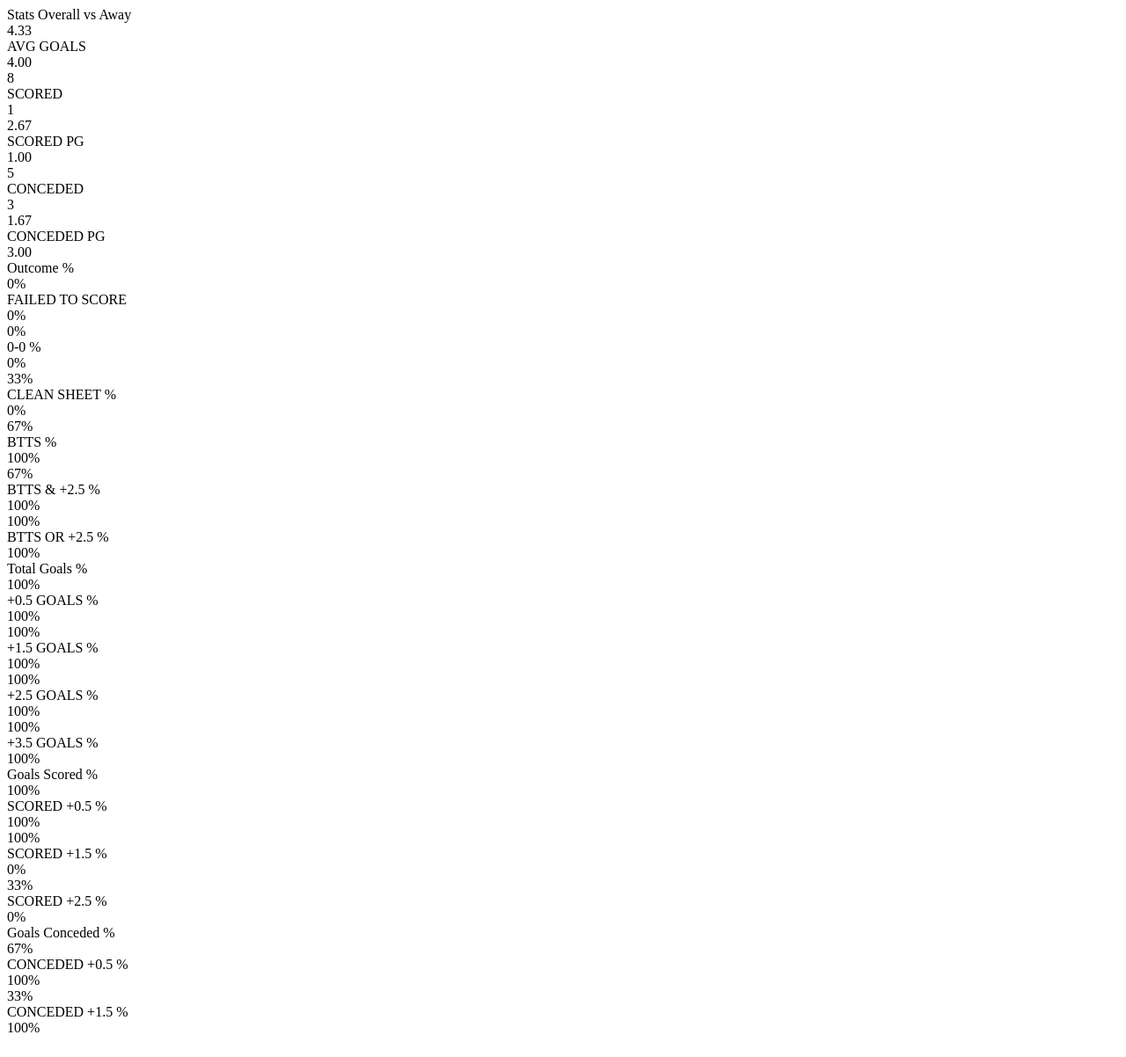
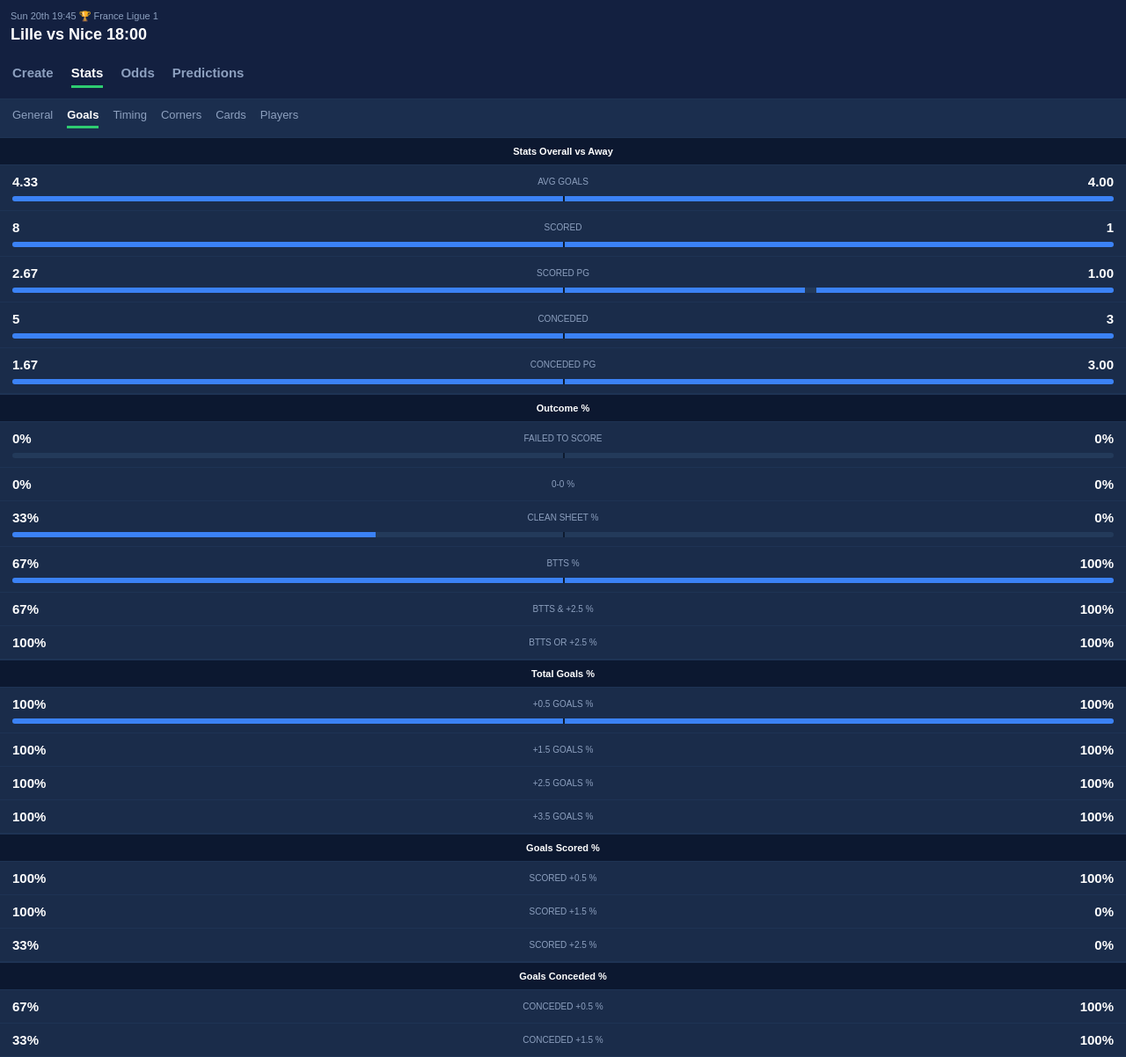
Before and after one commit to Abednico-byte/abed-predict-world, a Flask app: page /game/fr_l1/0 in a window 1280 px wide. Shown: the whole page at 88% size. Before the commit the page ends 1174 px from the top, so only its background shows below. Run offline with Flask 3, Linux system fonts and the light colour scheme.

Commit message:
Update game.html

```diff
--- a/templates/game.html
+++ b/templates/game.html
@@ -1,4 +1,41 @@
-<div id="tab-goals" class="hide">
+<!DOCTYPE html><html><head><meta name="viewport" content="width=device-width,initial-scale=1"><title>{{game}}</title><style>
+*{margin:0;padding:0;box-sizing:border-box}
+body{background:#0e1a2f!important;color:#cbd5e1;font-family:sans-serif;font-size:12px}
+.top{background:#132040;padding:12px}.m{font-size:18px;font-weight:800;color:#fff;margin-top:4px}
+.tabs{display:flex;gap:20px;padding:12px 14px;background:#132040;border-bottom:1px solid #1e3354}.tab{color:#8da0bf;font-size:15px;font-weight:600;cursor:pointer;padding-bottom:6px}.tab.active{color:#fff;border-bottom:3px solid #2ecc71}
+.subs{display:flex;gap:16px;padding:10px 14px;background:#1b2e4e;overflow:auto;white-space:nowrap}.sub{color:#8da0bf;cursor:pointer;font-size:13px;padding-bottom:5px}.sub.active{color:#fff;border-bottom:3px solid #2ecc71;font-weight:700}
+.sec{background:#0c1830;padding:9px;text-align:center;font-weight:800;color:#fff;font-size:11px;border-top:1px solid #1e3354;border-bottom:1px solid #1e3354}
+.r{background:#1a2c4a!important;padding:10px 14px;border-bottom:1px solid #1e3354}.rtop{display:flex;justify-content:space-between;align-items:center}.lv{font-weight:800;color:#fff;font-size:15px;min-width:50px;text-align:left}.rv{font-weight:800;color:#fff;font-size:15px;min-width:50px;text-align:right}.mid{flex:1;font-size:10px;color:#8da0bf;text-transform:uppercase;text-align:center}
+.bar{height:6px;background:#233a5a;border-radius:10px;margin-top:8px;display:flex;position:relative;overflow:hidden}.l{height:100%;background:#3b82f6}.rbar{height:100%;background:#3b82f6;margin-left:auto}.bar::after{content:'';position:absolute;left:50%;top:0;bottom:0;width:2px;background:#0e1a2f}
+.hide{display:none!important}
+.pfilter{display:flex;gap:10px;padding:10px;background:#1b2e4e}.pdrop{flex:1;background:#132040;border:1px solid #2a4362;color:#fff;padding:9px;border-radius:10px;font-size:13px;position:relative;cursor:pointer}
+.pmenu{position:absolute;top:40px;left:0;right:0;background:#1e3455;border:1px solid #2a4362;border-radius:12px;max-height:400px;overflow:auto;z-index:999;padding:8px;display:none}.pmenu.open{display:block}
+.pitem{padding:8px 12px;color:#9bb0cc;font-size:12px;cursor:pointer;border-radius:6px}.pitem:hover{color:#2ecc71;background:#2a4a6e}
+.pcat{font-size:10px;color:#6b7f9e;font-weight:800;margin:12px 0 4px 8px}
+.searchbox{width:calc(100% - 20px);background:#132040;border:1px solid #2a4362;color:#fff;padding:10px;margin:10px;border-radius:10px}
+.prow{display:flex;justify-content:space-between;padding:12px;background:#1a2c4a;border-bottom:1px solid #1e3354}
+.sbar{width:80px;height:6px;background:#233a5a;border-radius:10px;overflow:hidden}.sfill{height:100%;background:#2ecc71}
+</style></head><body>
+<div class="top"><div style="color:#8da0bf;font-size:11px">Sun 20th 19:45 🏆 France Ligue 1</div><div class="m">{{game}}</div></div>
+<div class="tabs">
+<div class="tab" onclick="showTop('create')">Create</div>
+<div class="tab active" onclick="showTop('stats')">Stats</div>
+<div class="tab" onclick="showTop('odds')">Odds</div>
+<div class="tab" onclick="showTop('pred')">Predictions</div>
+</div>
+<div id="content-stats">
+<div class="subs">
+<div class="sub" id="s-general" onclick="showS('general')">General</div>
+<div class="sub active" id="s-goals" onclick="showS('goals')">Goals</div>
+<div class="sub" id="s-timing" onclick="showS('timing')">Timing</div>
+<div class="sub" id="s-corners" onclick="showS('corners')">Corners</div>
+<div class="sub" id="s-cards" onclick="showS('cards')">Cards</div>
+<div class="sub" id="s-players" onclick="showS('players')">Players</div>
+</div>
+
+<div id="tab-general" class="hide"><div class="sec">General</div><div class="r"><div class="rtop"><div class="lv">16</div><div class="mid">LEAGUE POS</div><div class="rv">9</div></div></div></div>
+
+<div id="tab-goals">
 <div class="sec">Stats Overall vs Away</div>
 <div class="r"><div class="rtop"><div class="lv">4.33</div><div class="mid">AVG GOALS</div><div class="rv">4.00</div></div><div class="bar"><div class="l" style="width:52%"></div><div class="rbar" style="width:48%"></div></div></div>
 <div class="r"><div class="rtop"><div class="lv">8</div><div class="mid">SCORED</div><div class="rv">1</div></div><div class="bar"><div class="l" style="width:88%"></div><div class="rbar" style="width:12%"></div></div></div>
@@ -8,24 +45,46 @@
 
 <div class="sec">Outcome %</div>
 <div class="r"><div class="rtop"><div class="lv">0%</div><div class="mid">FAILED TO SCORE</div><div class="rv">0%</div></div><div class="bar"><div class="l" style="width:0%"></div><div class="rbar" style="width:0%"></div></div></div>
-<div class="r"><div class="rtop"><div class="lv">0%</div><div class="mid">0-0 %</div><div class="rv">0%</div></div><div class="bar"><div class="l" style="width:0%"></div><div class="rbar" style="width:0%"></div></div></div>
+<div class="r"><div class="rtop"><div class="lv">0%</div><div class="mid">0-0 %</div><div class="rv">0%</div></div></div>
 <div class="r"><div class="rtop"><div class="lv">33%</div><div class="mid">CLEAN SHEET %</div><div class="rv">0%</div></div><div class="bar"><div class="l" style="width:33%"></div><div class="rbar" style="width:0%"></div></div></div>
 <div class="r"><div class="rtop"><div class="lv">67%</div><div class="mid">BTTS %</div><div class="rv">100%</div></div><div class="bar"><div class="l" style="width:40%"></div><div class="rbar" style="width:100%"></div></div></div>
-<div class="r"><div class="rtop"><div class="lv">67%</div><div class="mid">BTTS & +2.5 %</div><div class="rv">100%</div></div><div class="bar"><div class="l" style="width:40%"></div><div class="rbar" style="width:100%"></div></div></div>
-<div class="r"><div class="rtop"><div class="lv">100%</div><div class="mid">BTTS OR +2.5 %</div><div class="rv">100%</div></div><div class="bar"><div class="l" style="width:100%"></div><div class="rbar" style="width:100%"></div></div></div>
+<div class="r"><div class="rtop"><div class="lv">67%</div><div class="mid">BTTS & +2.5 %</div><div class="rv">100%</div></div></div>
+<div class="r"><div class="rtop"><div class="lv">100%</div><div class="mid">BTTS OR +2.5 %</div><div class="rv">100%</div></div></div>
 
 <div class="sec">Total Goals %</div>
 <div class="r"><div class="rtop"><div class="lv">100%</div><div class="mid">+0.5 GOALS %</div><div class="rv">100%</div></div><div class="bar"><div class="l" style="width:100%"></div><div class="rbar" style="width:100%"></div></div></div>
-<div class="r"><div class="rtop"><div class="lv">100%</div><div class="mid">+1.5 GOALS %</div><div class="rv">100%</div></div><div class="bar"><div class="l" style="width:100%"></div><div class="rbar" style="width:100%"></div></div></div>
-<div class="r"><div class="rtop"><div class="lv">100%</div><div class="mid">+2.5 GOALS %</div><div class="rv">100%</div></div><div class="bar"><div class="l" style="width:100%"></div><div class="rbar" style="width:100%"></div></div></div>
-<div class="r"><div class="rtop"><div class="lv">100%</div><div class="mid">+3.5 GOALS %</div><div class="rv">100%</div></div><div class="bar"><div class="l" style="width:100%"></div><div class="rbar" style="width:100%"></div></div></div>
+<div class="r"><div class="rtop"><div class="lv">100%</div><div class="mid">+1.5 GOALS %</div><div class="rv">100%</div></div></div>
+<div class="r"><div class="rtop"><div class="lv">100%</div><div class="mid">+2.5 GOALS %</div><div class="rv">100%</div></div></div>
+<div class="r"><div class="rtop"><div class="lv">100%</div><div class="mid">+3.5 GOALS %</div><div class="rv">100%</div></div></div>
 
 <div class="sec">Goals Scored %</div>
-<div class="r"><div class="rtop"><div class="lv">100%</div><div class="mid">SCORED +0.5 %</div><div class="rv">100%</div></div><div class="bar"><div class="l" style="width:100%"></div><div class="rbar" style="width:100%"></div></div></div>
-<div class="r"><div class="rtop"><div class="lv">100%</div><div class="mid">SCORED +1.5 %</div><div class="rv">0%</div></div><div class="bar"><div class="l" style="width:100%"></div><div class="rbar" style="width:0%"></div></div></div>
-<div class="r"><div class="rtop"><div class="lv">33%</div><div class="mid">SCORED +2.5 %</div><div class="rv">0%</div></div><div class="bar"><div class="l" style="width:33%"></div><div class="rbar" style="width:0%"></div></div></div>
+<div class="r"><div class="rtop"><div class="lv">100%</div><div class="mid">SCORED +0.5 %</div><div class="rv">100%</div></div></div>
+<div class="r"><div class="rtop"><div class="lv">100%</div><div class="mid">SCORED +1.5 %</div><div class="rv">0%</div></div></div>
+<div class="r"><div class="rtop"><div class="lv">33%</div><div class="mid">SCORED +2.5 %</div><div class="rv">0%</div></div></div>
 
 <div class="sec">Goals Conceded %</div>
-<div class="r"><div class="rtop"><div class="lv">67%</div><div class="mid">CONCEDED +0.5 %</div><div class="rv">100%</div></div><div class="bar"><div class="l" style="width:67%"></div><div class="rbar" style="width:100%"></div></div></div>
-<div class="r"><div class="rtop"><div class="lv">33%</div><div class="mid">CONCEDED +1.5 %</div><div class="rv">100%</div></div><div class="bar"><div class="l" style="width:33%"></div><div class="rbar" style="width:100%"></div></div></div>
+<div class="r"><div class="rtop"><div class="lv">67%</div><div class="mid">CONCEDED +0.5 %</div><div class="rv">100%</div></div></div>
+<div class="r"><div class="rtop"><div class="lv">33%</div><div class="mid">CONCEDED +1.5 %</div><div class="rv">100%</div></div></div>
 </div>
+
+<div id="tab-timing" class="hide"><div class="sec">Timing</div><div class="r">1ST GOAL AVG 9.00 vs 15.33</div></div>
+<div id="tab-corners" class="hide"><div class="sec">Corners</div><div class="r">Corners PG 12.0 vs 9.0</div></div>
+<div id="tab-cards" class="hide"><div class="sec">Cards</div><div class="r">AVG CARDS 4.00 vs 3.33</div></div>
+<div id="tab-players" class="hide">
+<div class="pfilter">
+<div class="pdrop" onclick="toggleMenu('m1')">📊 Goals ▾<div id="m1" class="pmenu"><div class="pcat">ATTACKING</div><div class="pitem">Goals</div><div class="pitem">Goals / Game</div><div class="pcat">SHOOTING</div><div class="pitem">Shots</div><div class="pitem">Shots On Target</div><div class="pcat">PASSING</div><div class="pitem">Passes</div><div class="pitem">Key Passes</div><div class="pcat">DEFENSIVE</div><div class="pitem">Tackles</div><div class="pitem">Duels</div><div class="pcat">DISCIPLINE</div><div class="pitem">Fouls</div><div class="pitem">Yellow Cards</div></div></div>
+<div class="pdrop">🕐 Season ▾</div>
+</div>
+<input class="searchbox" placeholder="🔍 Search stats...">
+<div class="prow"><div>A. Gouiri</div><div>4</div></div>
+<div class="prow"><div>F. Torres Garcia</div><div>3</div></div>
+</div>
+
+</div>
+<script>
+function showS(n){document.querySelectorAll('[id^="tab-"]').forEach(e=>e.classList.add('hide'));document.getElementById('tab-'+n).classList.remove('hide');document.querySelectorAll('.sub').forEach(e=>e.classList.remove('active'));document.getElementById('s-'+n).classList.add('active');}
+function showTop(n){}
+function toggleMenu(id){document.getElementById(id).classList.toggle('open');}
+showS('goals');
+</script>
+</body></html>
```
